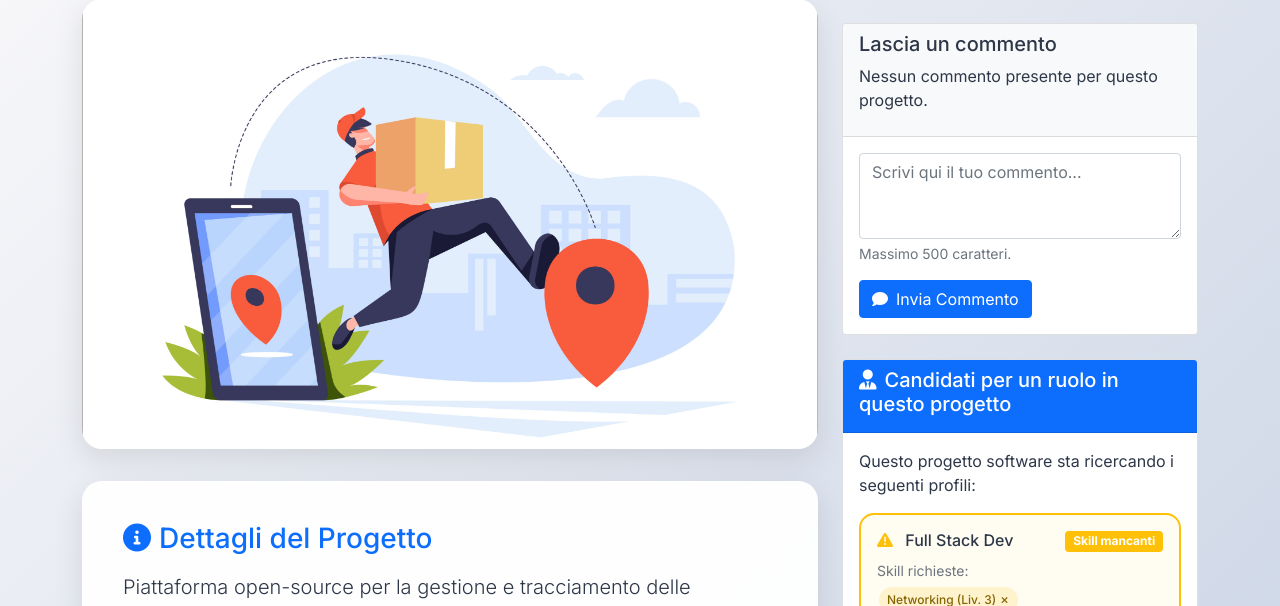
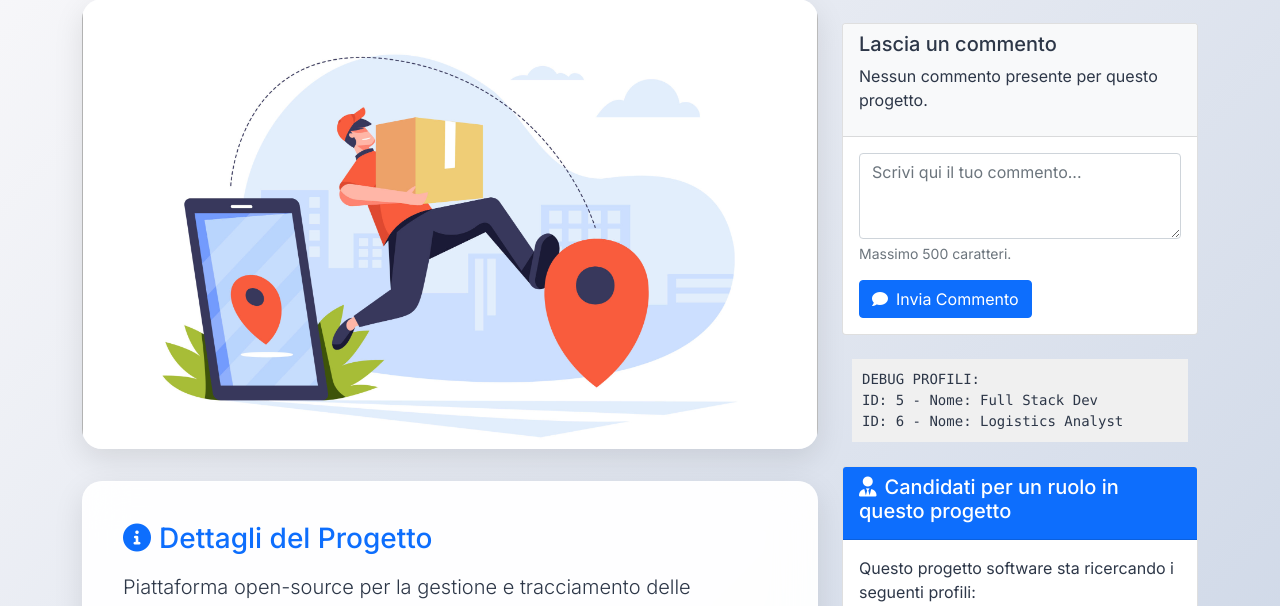
Before and after one commit to daliaxx/Bostarter, a PHP site: page /bostarter/public/projects/project_detail.php?name=PackTrack in a window 1280 px wide. Shown: the part 435-1041 px from the top of the page. Run offline with PHP 8.4, Linux system fonts and the light colour scheme; the visitor is signed in with stand-in values (Sample User, id 1); data comes from the database, SQL or seed files in the repository; tables that the repository leaves empty hold one stand-in row (values such as "Sample post").

Commit message:
risoluzione duplicati

```diff
--- a/public/projects/project_detail.php
+++ b/public/projects/project_detail.php
@@ -173,6 +173,7 @@ if ($isLoggedIn && $progetto['Tipo'] === 'Software' && $progetto['Stato'] === 'a
         $profilo['hasSkills'] = $hasSkills;
         $profilo['requiredSkills'] = $skillRichieste;
     }
+    unset($profilo); // ← AGGIUNGI QUESTA RIGA QUI
 }
 
 // Recupero commenti
@@ -790,6 +791,20 @@ $isCreatore = ($isLoggedIn && isset($_SESSION['email'], $progetto['Email_Creator
                 </div>
             <?php endif; ?>
 
+
+
+            <?php
+            // DEBUG: stampa i profili prima del rendering
+            echo "<pre style='background:#f0f0f0;padding:10px;margin:10px;'>";
+            echo "DEBUG PROFILI:\n";
+            foreach ($profiliRicercati as $debug_profilo) {
+                echo "ID: " . $debug_profilo['ID'] . " - Nome: " . $debug_profilo['Nome'] . "\n";
+            }
+            echo "</pre>";
+            ?>
+
+
+
             <!-- Sezione candidature per progetti software -->
             <?php if ($isLoggedIn && $progetto['Tipo'] === 'Software' && $progetto['Stato'] === 'aperto'): ?>
                 <div class="card my-4">
```
